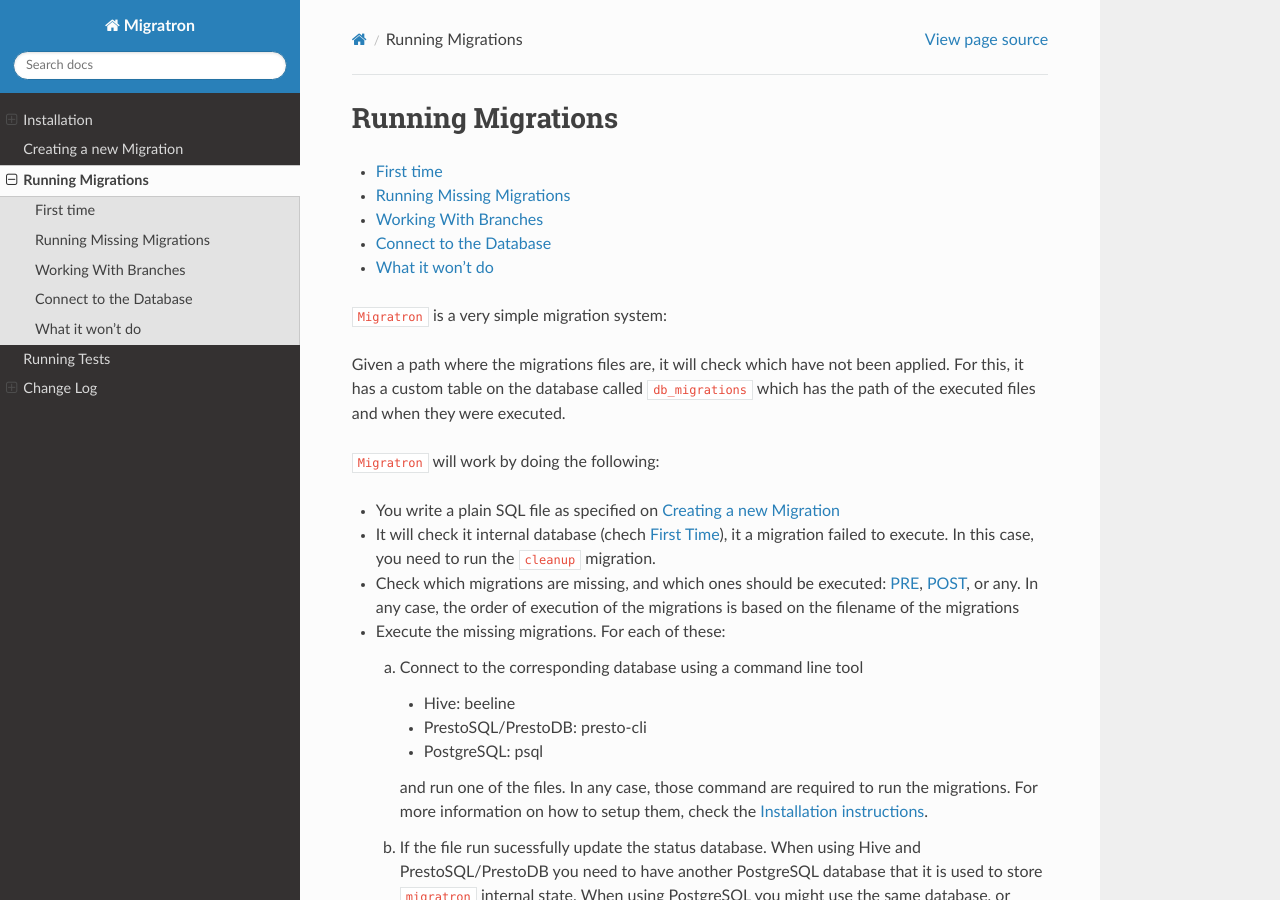
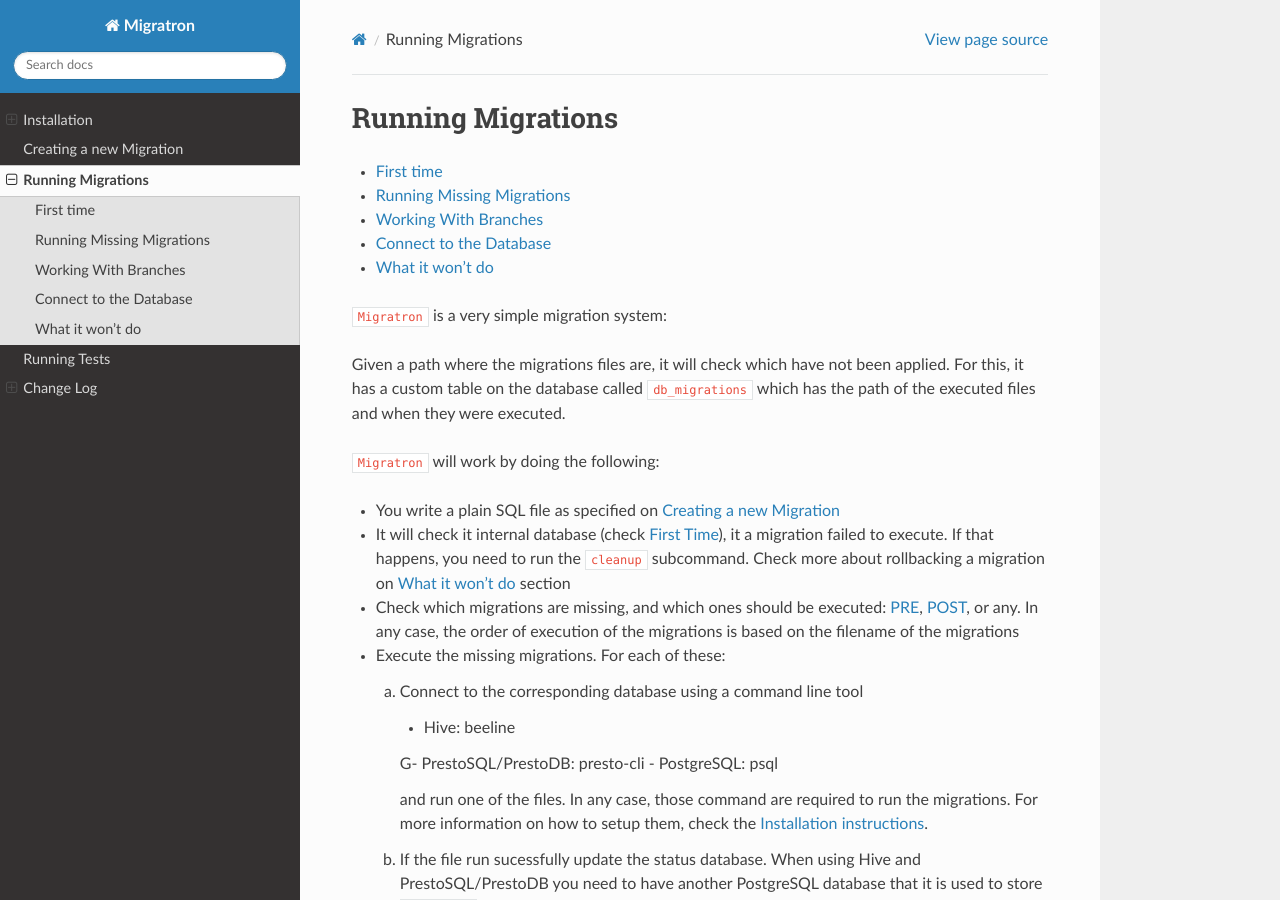
Before and after one commit to jampp/db-utils, a Sphinx documentation site: the page built from docs/running_migration.rst, in a window 1280 px wide and 900 px high. Built offline with Sphinx 7.4.7 and the Read the Docs theme 2.0.0, drawn with Linux system fonts in a browser that asks for light colours.

Commit message:
CORE-3592: Clarify some points

```diff
--- a/CHANGELOG.rst
+++ b/CHANGELOG.rst
@@ -18,12 +18,14 @@
 Bugfixes
 --------
 
-* Update the documentation to really document what migratron does
+* Document what migratron does
 
 Technical Tasks
 ---------------
 
 * Improve the documentation on how to setup migratron locally
+* Add documentation on how to run the tests
+* Add documentation on how migratron works
 
 
 v2.0.1 - 2020-09-29
--- a/docs/running_migration.rst
+++ b/docs/running_migration.rst
@@ -14,9 +14,10 @@
 ``Migratron`` will work by doing the following:
 
 - You write a plain SQL file as specified on :ref:`creating_a_migration`
-- It will check it internal database (chech `First Time`_),
-  it a migration failed to execute. In this case, you need to
-  run the ``cleanup`` migration.
+- It will check it internal database (check `First Time`_),
+  it a migration failed to execute. If that happens,
+  you need to run the ``cleanup`` subcommand. Check more
+  about rollbacking a migration on `What it won't do`_ section
 
 - Check which migrations are missing, and which ones should be
   executed: :term:`PRE`, :term:`POST`, or any. In any case,
@@ -28,7 +29,7 @@
   a. Connect to the corresponding database using a command line tool
 
      - Hive: beeline
-     - PrestoSQL/PrestoDB: presto-cli
+     G- PrestoSQL/PrestoDB: presto-cli
      - PostgreSQL: psql
 
      and run one of the files. In any case, those command are required
```
Also changed, not shown: docs/installation.rst (+5 -3 lines).
